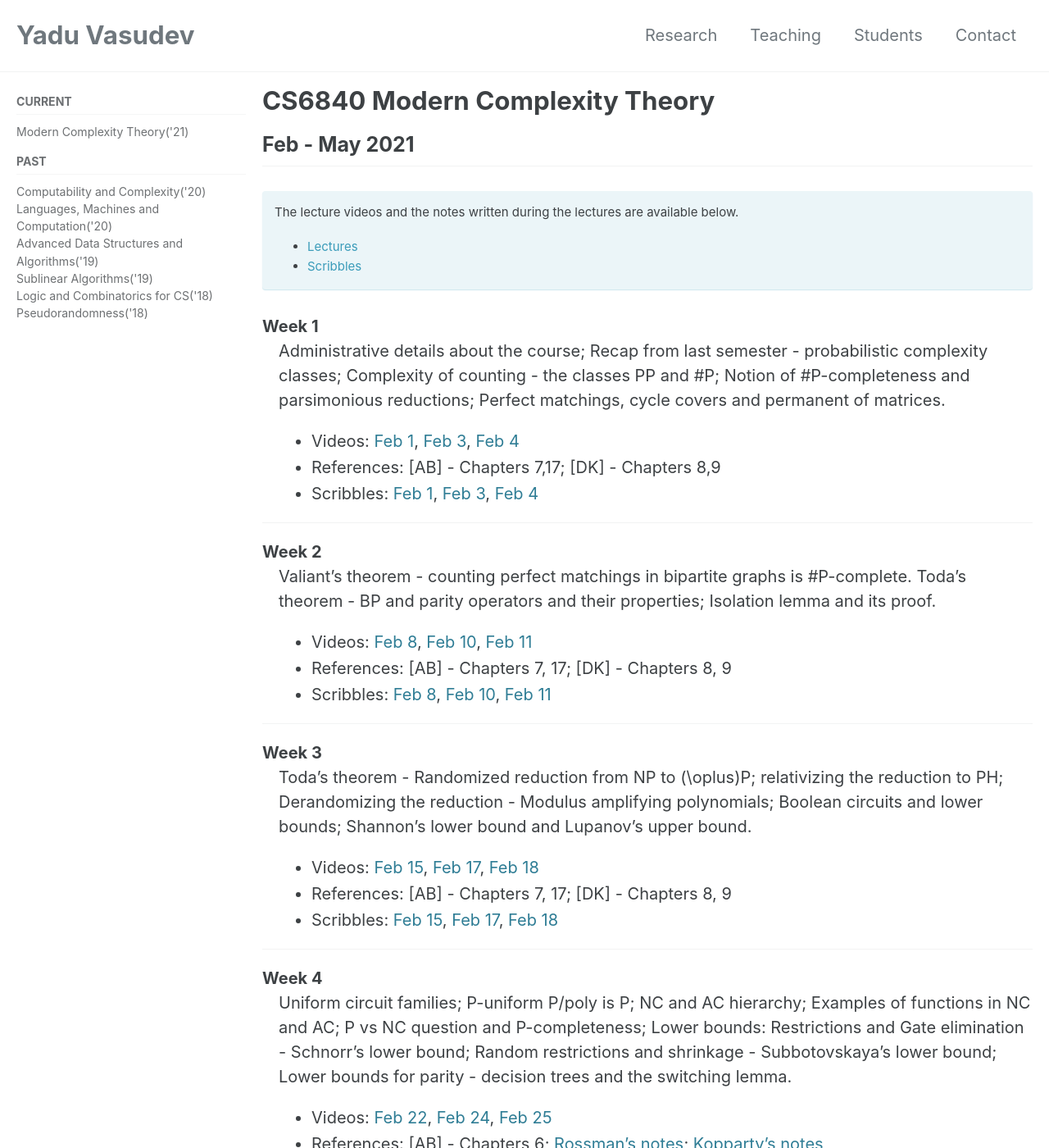
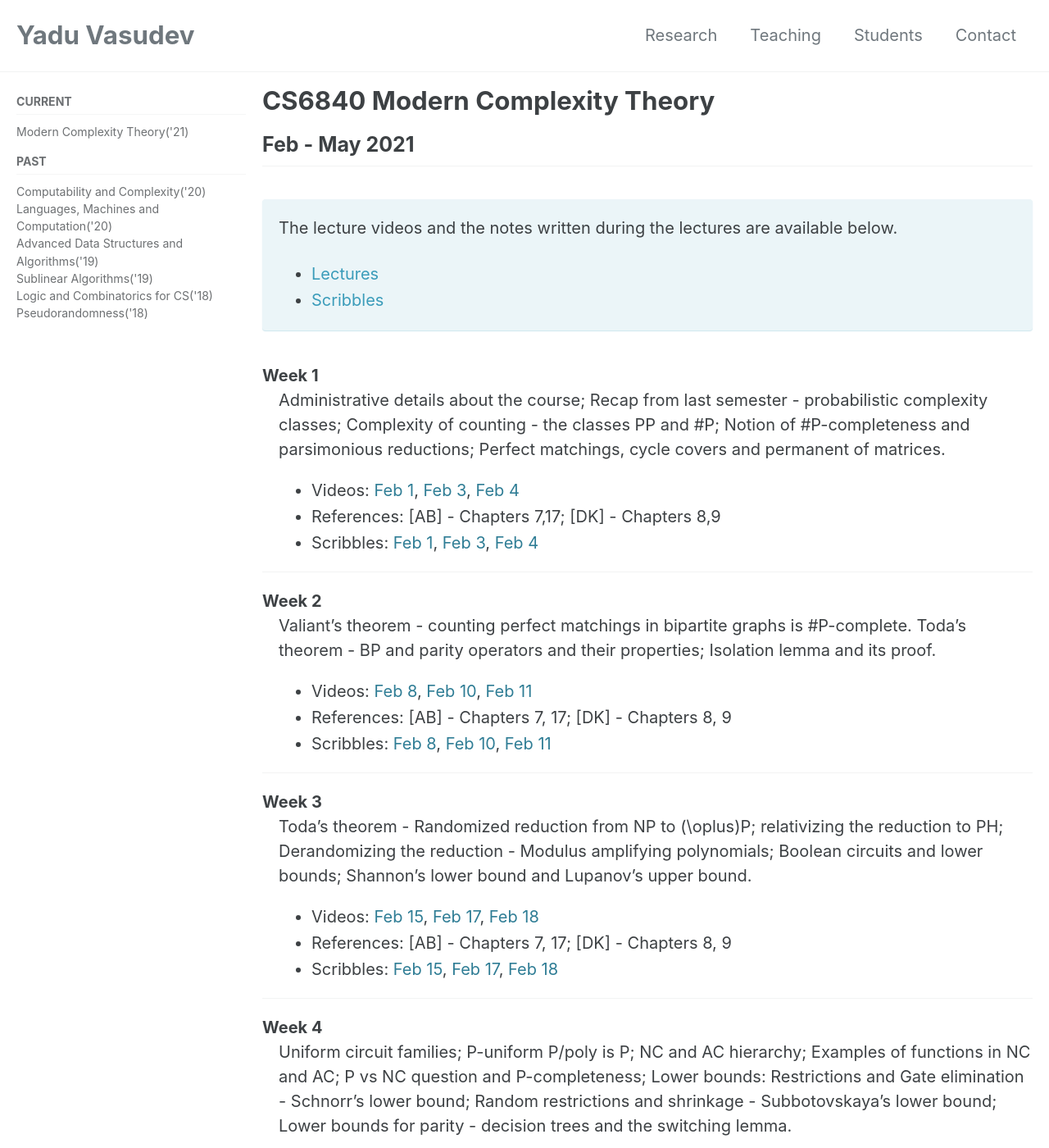
Before and after one commit to yaduvasudev/yaduvasudev.github.io, a Jekyll site: the page built from _pages/6840-21-lec.md, in a window 1280 px wide and 1400 px high. Shown: the whole window at 82% size. Built offline with Jekyll 4.4.1, drawn with Linux system fonts in a browser that asks for light colours; cached includes are drawn as plain includes.

Commit message:
font size change
changed font size of notice to 1 em

```diff
--- a/_pages/6840-21-lec.md
+++ b/_pages/6840-21-lec.md
@@ -10,7 +10,7 @@ title: CS6840 Modern Complexity Theory
 ## Feb - May 2021
 
 {::options parse_block_html="true" /}
-<div class="notice--info" style="font-size:1.2em">
+<div class="notice--info">
 The lecture videos and the notes written during the lectures are available below.
 - [Lectures](https://drive.google.com/drive/folders/19DQSMzTb1h_p54RSAB0PQ9Z6vO2rYiNB?usp=sharing)
 - [Scribbles](https://drive.google.com/drive/folders/1MYP99hfurDE6tFAmrAwjeMnAdAb_5MNX?usp=sharing)
--- a/_sass/minimal-mistakes/_notices.scss
+++ b/_sass/minimal-mistakes/_notices.scss
@@ -15,7 +15,7 @@
   padding: 1em;
   color: $dark-gray;
   font-family: $global-font-family;
-  font-size: $type-size-6 !important;
+  font-size: $type-size-5 !important; /*increased font size - Yadu*/
   text-indent: initial; /* override*/
   background-color: mix(#fff, $notice-color, 90%);
   border-radius: $border-radius;
```
